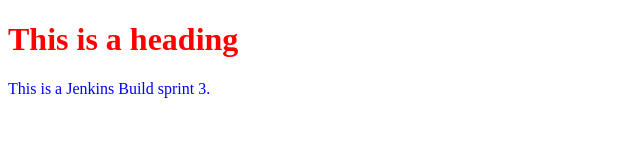
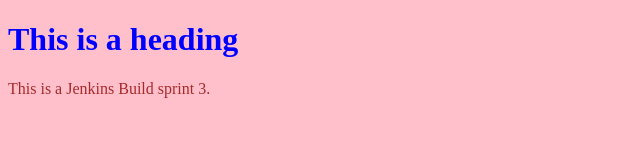
Before and after one commit to Swati1987/indexfile, a plain HTML site: page index.html in a window 1280 px wide. Shown: the whole page, without its empty margins (0-640 px from the left). Drawn offline with Linux system fonts and the light colour scheme.

Commit message:
color changes 2

```diff
--- a/index.html
+++ b/index.html
@@ -2,9 +2,9 @@
 <html>
 	<head>
 <style>
-body {background-color: white;}
-h1   {color: red;}
-p    {color: blue;}
+body {background-color: pink;}
+h1   {color: blue;}
+p    {color: brown;}
 </style>
 	</head>
 	<body>
```
